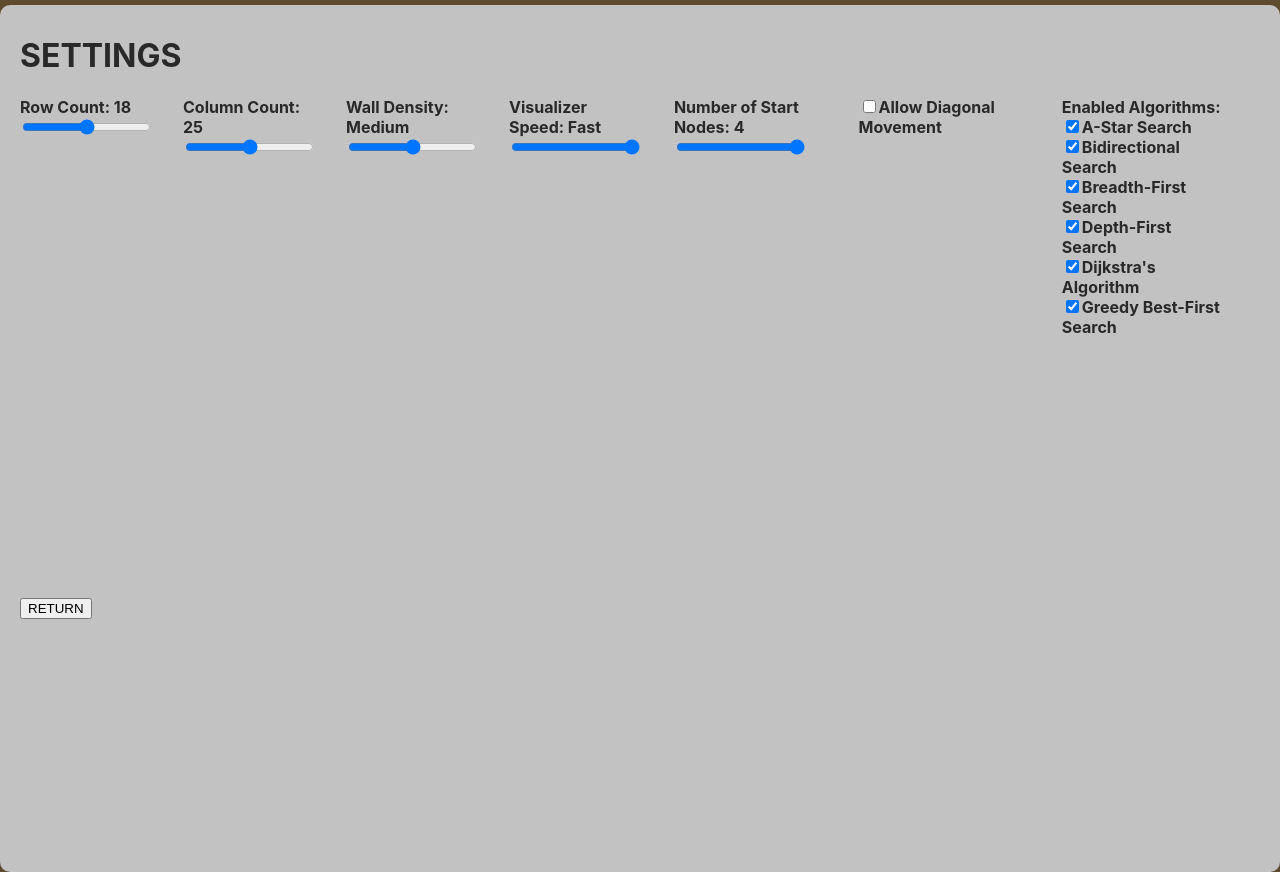
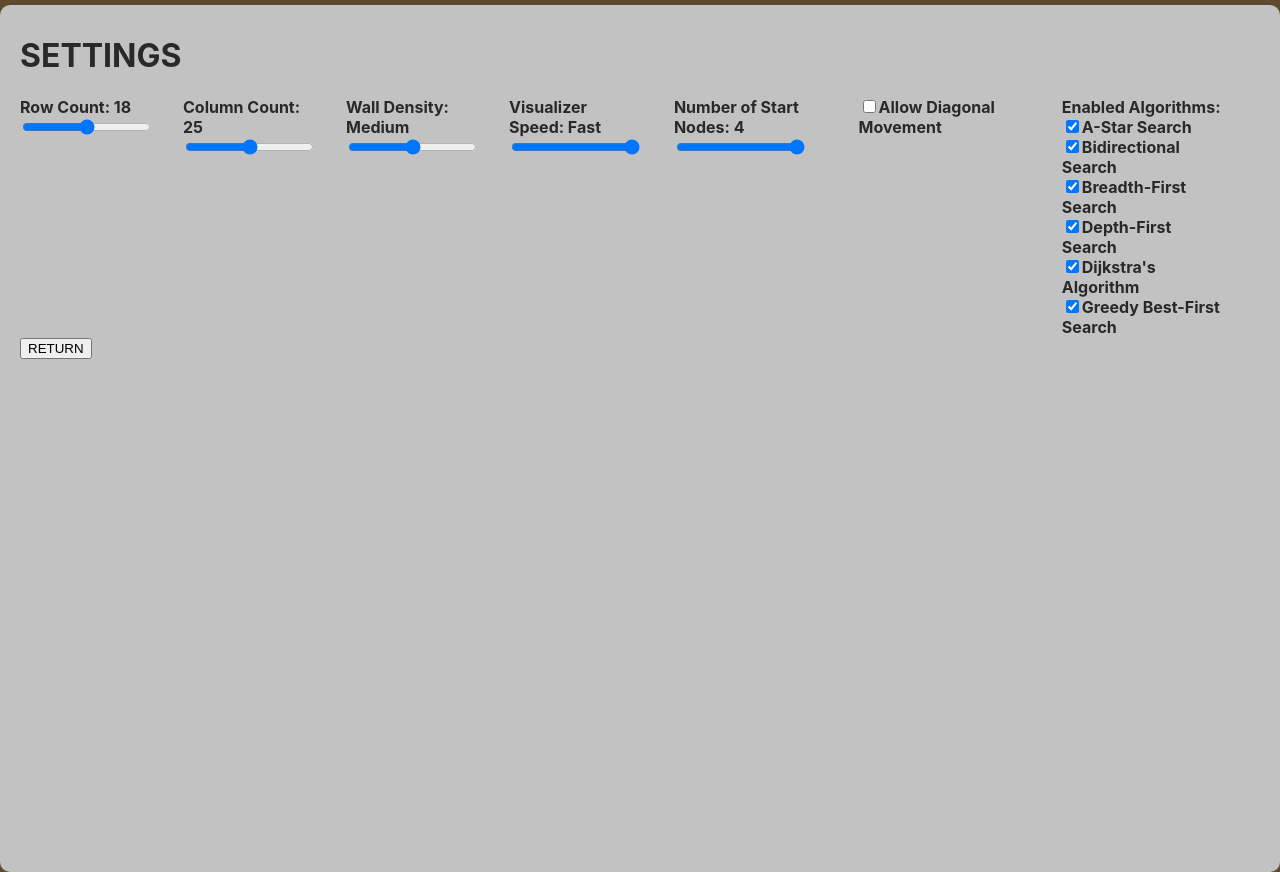
Before and after one commit to vik-ma/pathfinding-race, a React (Create React App) app: page / in a window 1280 px wide. Both pictures are taken after a click on the button "SETTINGS". Built offline with nearby package versions, Linux system fonts and the light colour scheme.

Commit message:
Changed text color of hovered choices in TitleBar and changed name of class in CSS

```diff
--- a/src/App.css
+++ b/src/App.css
@@ -29,12 +29,11 @@ body {
     border-radius: 10px;
 }
 
-.sliderContainer {
+.settingsBackdrop {
     display: flex;
     align-items: stretch;
     justify-content: flex-start;
     margin-top: 5px;
-    height: 500px;
 }
 
 .sliderElement {
@@ -73,6 +72,7 @@ body {
 
 .titleBarChoices:hover {
     box-shadow: inset 0 0 0 3px white;
+    color:white;
 }
 
 .selectedChoice {
--- a/src/App.js
+++ b/src/App.js
@@ -263,7 +263,7 @@ function App() {
               {/* {renderWinnerMsg ? printWinnerAlgos(winnerAlgo) : null} */}
               {/* {isGridRendered ? <GridGenerator key={gridKey} /> : null} */}
               {/* <div className="buttonContainer"> */}
-                {/* <button
+              {/* <button
               onClick={() => {
                 setRenderTest(true);
               }}
@@ -273,6 +273,7 @@ function App() {
               {/* </div> */}
               {renderTest ? <TestComponent /> : null}
             </div>
+
           </div>
         </GridContext.Provider>
       </header>
--- a/src/PathfindingVisualizer/GridCustomizer.js
+++ b/src/PathfindingVisualizer/GridCustomizer.js
@@ -68,7 +68,7 @@ export const GridCustomizer = () => {
   return (
     <div>
       <h1>SETTINGS</h1>
-      <div className="sliderContainer">
+      <div className="settingsBackdrop">
         <div className="sliderElement">
           Row Count: {rowCount}
           <br />
```
